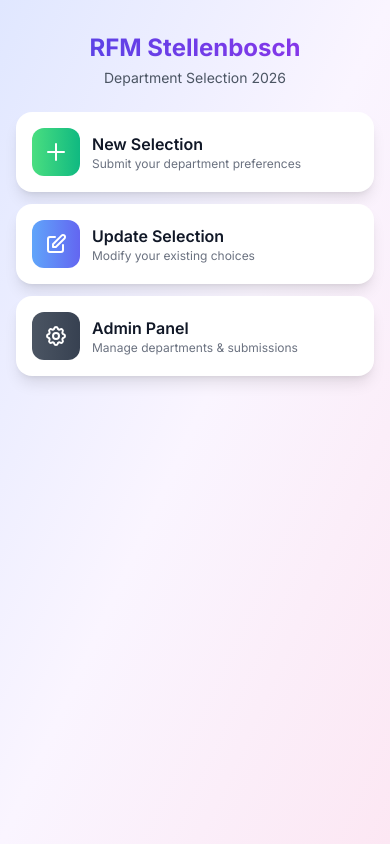
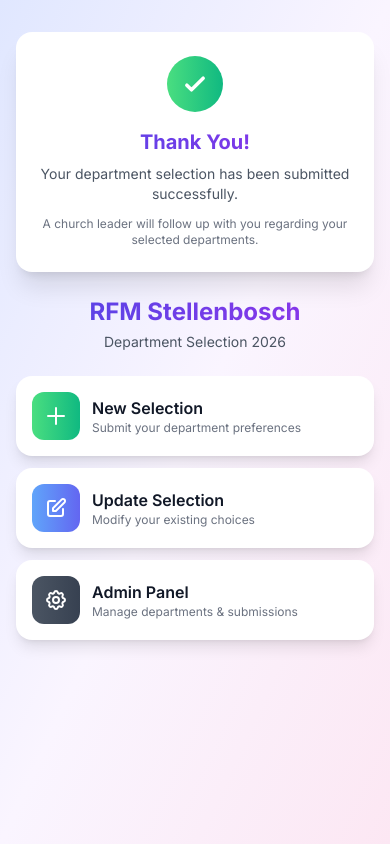
Before and after one commit to RevivalFireMinistries/dept-selection-app, a FastAPI app: page /?success=true in a window 390 px wide. Run offline with FastAPI, Linux system fonts and the light colour scheme; tables that the repository leaves empty hold one stand-in row (values such as "Sample post"); some libraries are stand-ins or nearby versions.

Commit message:
Redirect to home with thank you message and add 10-digit phone validation
- Show thank you message on landing page after submission instead of separate page
- Add frontend phone validation (must be 10 digits)
- Add backend phone validation in submit endpoint
- Update phone placeholders to show correct format (0711234456)

Co-Authored-By: Claude Opus 4.5 <noreply@anthropic.com>

```diff
--- a/templates/edit.html
+++ b/templates/edit.html
@@ -66,7 +66,7 @@
                         <label class="block text-sm font-medium text-gray-700 mb-1">
                             Phone Number <span class="text-red-500">*</span>
                         </label>
-                        <input type="tel" id="phone" placeholder="+263 77 123 4567" readonly
+                        <input type="tel" id="phone" placeholder="0711234456" readonly
                             class="w-full px-4 py-3 bg-gray-200 border-0 rounded-xl text-gray-600 cursor-not-allowed">
                         <p class="text-xs text-gray-500 mt-1">Phone number cannot be changed</p>
                     </div>
@@ -399,7 +399,7 @@ async function handleUpdate() {
             throw new Error(data.detail || 'Update failed');
         }
 
-        window.location.href = '/thank-you';
+        window.location.href = '/?success=true';
     } catch (error) {
         console.error('Update error:', error);
         showError(error.message || 'Failed to update. Please try again.');
--- a/templates/index.html
+++ b/templates/index.html
@@ -67,7 +67,7 @@
                         <label class="block text-sm font-medium text-gray-700 mb-1">
                             Phone Number <span class="text-red-500">*</span>
                         </label>
-                        <input type="tel" id="phone" placeholder="+263 77 123 4567"
+                        <input type="tel" id="phone" placeholder="0711234456"
                             class="w-full px-4 py-3 bg-gray-50 border-0 rounded-xl focus:ring-2 focus:ring-indigo-500 focus:bg-white transition-all">
                     </div>
 
--- a/templates/landing.html
+++ b/templates/landing.html
@@ -5,6 +5,24 @@
 {% block content %}
 <div class="min-h-screen bg-gradient-to-br from-indigo-100 via-purple-50 to-pink-100 px-4 py-8 sm:py-12">
     <div class="max-w-md mx-auto space-y-6">
+        <!-- Success Message (shown after submission) -->
+        <div id="successMessage" class="hidden bg-white rounded-2xl shadow-xl p-6 text-center">
+            <div class="w-14 h-14 sm:w-16 sm:h-16 mx-auto mb-4 rounded-full bg-gradient-to-r from-green-400 to-emerald-500 flex items-center justify-center">
+                <svg class="w-7 h-7 sm:w-8 sm:h-8 text-white" fill="none" stroke="currentColor" viewBox="0 0 24 24">
+                    <path stroke-linecap="round" stroke-linejoin="round" stroke-width="3" d="M5 13l4 4L19 7"></path>
+                </svg>
+            </div>
+            <h2 class="text-xl sm:text-2xl font-bold bg-gradient-to-r from-indigo-600 to-purple-600 bg-clip-text text-transparent mb-2">
+                Thank You!
+            </h2>
+            <p class="text-sm sm:text-base text-gray-600 mb-3">
+                Your department selection has been submitted successfully.
+            </p>
+            <p class="text-xs sm:text-sm text-gray-500">
+                A church leader will follow up with you regarding your selected departments.
+            </p>
+        </div>
+
         <!-- Header -->
         <div class="text-center mb-6">
             <h1 class="text-2xl sm:text-3xl font-bold bg-gradient-to-r from-indigo-600 to-purple-600 bg-clip-text text-transparent">
@@ -64,3 +82,17 @@
     </div>
 </div>
 {% endblock %}
+
+{% block scripts %}
+<script>
+// Show success message if redirected from submission
+document.addEventListener('DOMContentLoaded', function() {
+    const urlParams = new URLSearchParams(window.location.search);
+    if (urlParams.get('success') === 'true') {
+        document.getElementById('successMessage').classList.remove('hidden');
+        // Clean up URL without reloading
+        window.history.replaceState({}, document.title, '/');
+    }
+});
+</script>
+{% endblock %}
--- a/templates/update.html
+++ b/templates/update.html
@@ -46,7 +46,7 @@
             <div class="space-y-4">
                 <div>
                     <label class="block text-sm font-medium text-gray-700 mb-1">Phone Number</label>
-                    <input type="tel" id="phoneInput" placeholder="+263 77 123 4567"
+                    <input type="tel" id="phoneInput" placeholder="0711234456"
                         class="w-full px-4 py-3 bg-gray-50 border-0 rounded-xl focus:ring-2 focus:ring-blue-500 focus:bg-white transition-all">
                 </div>
 
```
Also changed, not shown: routers/api.py (+10 -0 lines), static/js/form.js (+14 -3 lines).
